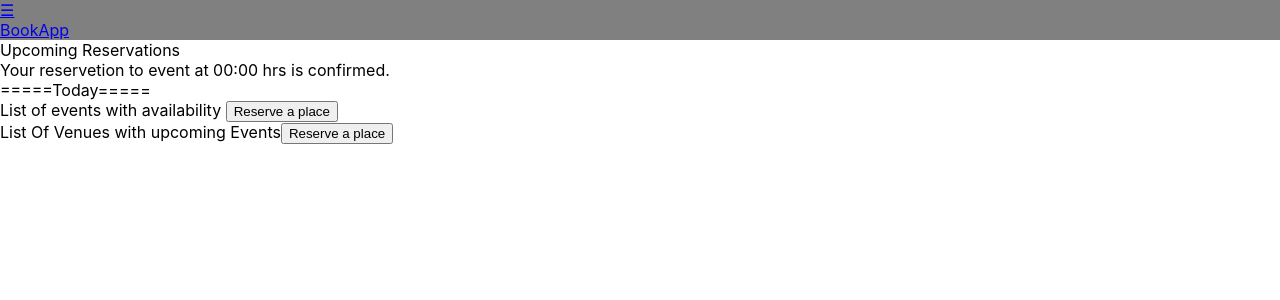
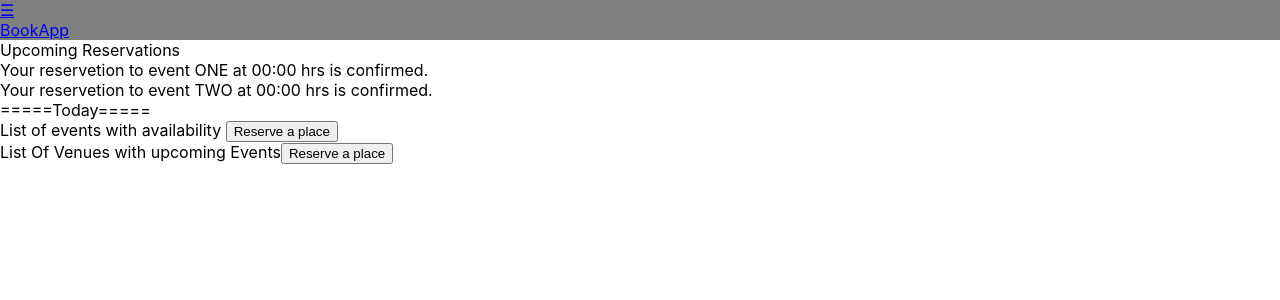
Before and after one commit to mcodt1702/bookapp-app, a React (Create React App) app: page /main in a window 1280 px wide. Shown: the top 300 px of the page. Built offline with nearby package versions, Linux system fonts and the light colour scheme.

Commit message:
static version completed

```diff
--- a/src/Components/MainPage/MainPage.js
+++ b/src/Components/MainPage/MainPage.js
@@ -1,28 +1,16 @@
 import React, { Component } from "react";
 
-import { Link } from "react-router-dom";
+import UserReservations from "../UserReservations/UserReservations";
+import OfferedBookings from "../OfferedBookings/OfferedBookings";
+import Venues from "../Venues/Venues";
 
 export default class MainPage extends Component {
   render() {
     return (
       <div role="main">
-        <section id="sec1">
-          Upcoming Reservations
-          <br />
-          Your reservetion to event at 00:00 hrs is confirmed.
-        </section>
-
-        <section id="two">
-          =====Today=====
-          <br />
-          List of events with availability <button>Reserve a place</button>
-          <br />
-        </section>
-
-        <section id="three">
-          List Of Venues with upcoming Events<button>Reserve a place</button>
-          <br />
-        </section>
+        <UserReservations />
+        <OfferedBookings />
+        <Venues />
       </div>
     );
   }
--- /dev/null
+++ b/src/Components/OfferedBookings/OfferedBookings.js
@@ -0,0 +1,14 @@
+import React, { Component } from "react";
+
+export default class OfferedBookings extends Component {
+  render() {
+    return (
+      <section id="two">
+        =====Today=====
+        <br />
+        List of events with availability <button>Reserve a place</button>
+        <br />
+      </section>
+    );
+  }
+}
--- /dev/null
+++ b/src/Components/UserReservations/UserReservations.js
@@ -0,0 +1,15 @@
+import React, { Component } from "react";
+
+export default class UserReservations extends Component {
+  render() {
+    return (
+      <section id="sec1">
+        Upcoming Reservations
+        <br />
+        Your reservetion to event ONE at 00:00 hrs is confirmed.
+        <br />
+        Your reservetion to event TWO at 00:00 hrs is confirmed.
+      </section>
+    );
+  }
+}
--- /dev/null
+++ b/src/Components/Venues/Venues.js
@@ -0,0 +1,12 @@
+import React, { Component } from "react";
+
+export default class Venues extends Component {
+  render() {
+    return (
+      <section id="three">
+        List Of Venues with upcoming Events<button>Reserve a place</button>
+        <br />
+      </section>
+    );
+  }
+}
```
